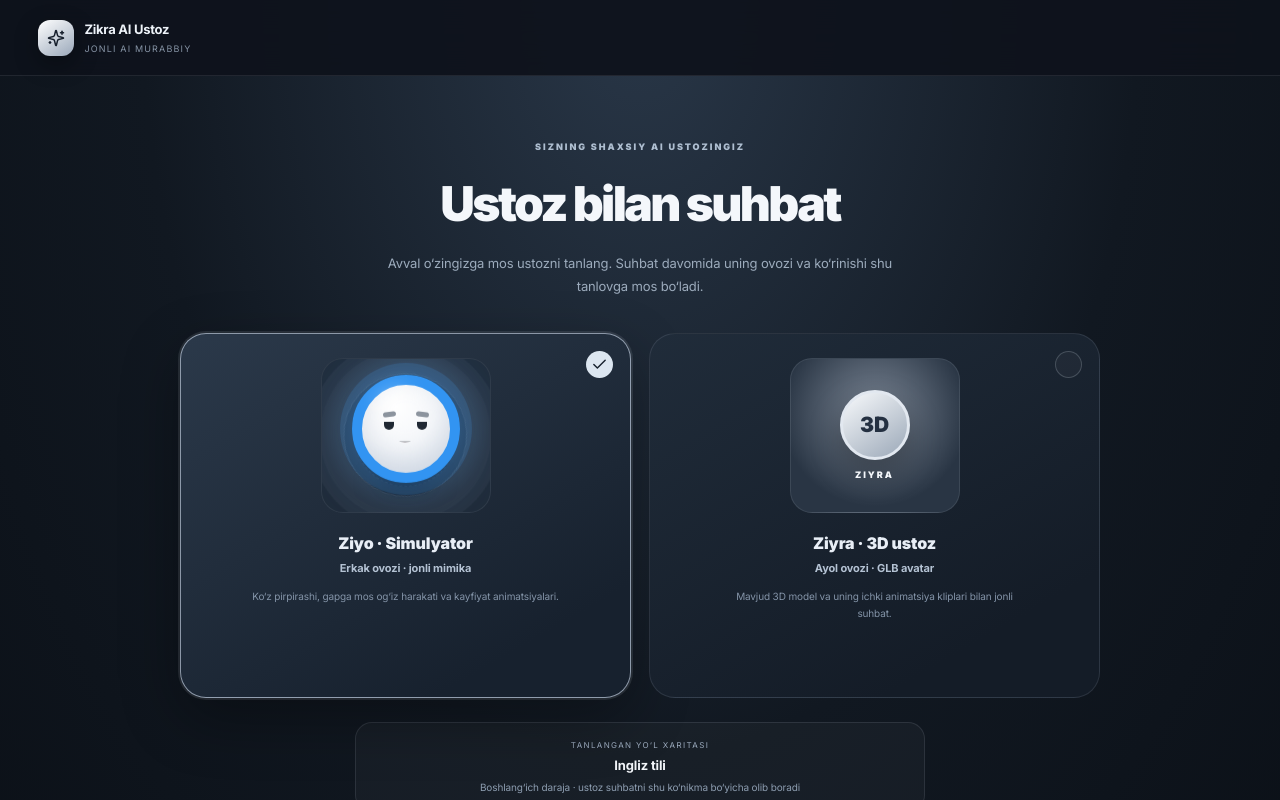
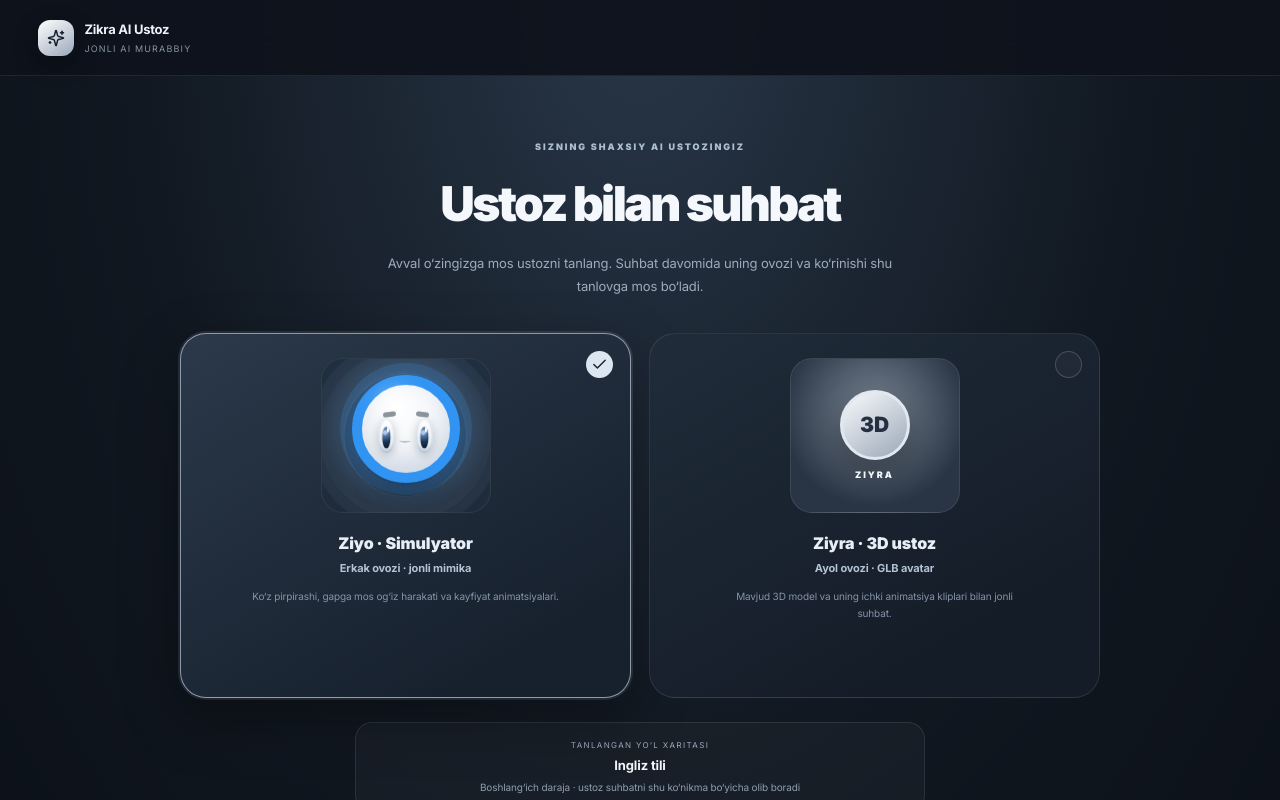
Before and after one commit to asomiddinmeliboyev048-coder/zikra01, a Next.js app: page /ai-ustoz/studio in a window 1280 px wide. Built offline with nearby package versions, Linux system fonts and the light colour scheme; no server answers.

Commit message:
Give Ziyo larger expressive eyes and playful anger flame effect

```diff
--- a/src/app/ai-ustoz/studio/studio.css
+++ b/src/app/ai-ustoz/studio/studio.css
@@ -293,3 +293,28 @@ model-viewer{position:relative;z-index:2;width:min(100%,1050px);height:calc(100%
   .stage-simulator .expressive-eyes i{min-height:18px}
   .stage-simulator.expressive-surprised .expressive-eyes i{min-height:25px}
 }
+
+/* Ziyo v2: larger awake eyes, expressive pupils and distinct mood silhouettes. */
+.expressive-tutor .expressive-eyes{top:38%;left:19%;width:62%;align-items:center;transition:transform .24s ease,top .24s ease}
+.expressive-tutor .expressive-eyes i{position:relative;display:block;width:31%;height:15%;min-height:34px;overflow:visible;border-radius:48% 48% 44% 44%;background:linear-gradient(180deg,#fff 0%,#f5f8fc 72%,#d9e3ee 100%);box-shadow:0 2px 8px #101b2b35,inset 0 -2px 4px #aab9ca;animation:ziyo-natural-blink 6.2s infinite;transform-origin:center;transition:height .22s ease,width .22s ease,border-radius .22s ease,background .22s ease}
+.expressive-tutor .expressive-eyes i+ i{animation-delay:.16s}
+.expressive-tutor .expressive-eyes i::after{content:"";position:absolute;left:50%;top:52%;width:43%;height:64%;border-radius:50%;background:radial-gradient(circle at 34% 26%,#a8c9ed 0 9%,#527ba9 20%,#1b3554 57%,#0b1728 100%);box-shadow:0 0 0 1px #10233c25;transform:translate(-50%,-45%);transition:transform .22s ease,width .22s ease,height .22s ease}
+.expressive-tutor .expressive-eyes i::before{content:"";position:absolute;z-index:2;left:59%;top:32%;width:13%;height:18%;border-radius:50%;background:#fff;box-shadow:0 0 4px #fff9;transform:translate(-50%,-50%)}
+@keyframes ziyo-natural-blink{0%,42%,46%,100%{transform:scaleY(1)}44%{transform:scaleY(.12)}}
+.expressive-tutor.expressive-idle .expressive-eyes i,.expressive-tutor.expressive-listening .expressive-eyes i,.expressive-tutor.expressive-speaking .expressive-eyes i{height:15%;min-height:34px}
+.expressive-tutor.expressive-surprised .expressive-eyes i{height:21%;min-height:45px;width:33%;border-radius:50%}
+.expressive-tutor.expressive-amused .expressive-eyes i{height:9px;min-height:9px;width:31%;border-radius:50% 50% 65% 65%;background:#263445;box-shadow:none}
+.expressive-tutor.expressive-amused .expressive-eyes i::before,.expressive-tutor.expressive-amused .expressive-eyes i::after{display:none}
+.expressive-tutor.expressive-thinking .expressive-eyes{transform:translateY(-3px) scale(.96)}
+.expressive-tutor.expressive-skeptical .expressive-eyes i:first-child{height:10%;min-height:23px}
+.expressive-tutor.expressive-skeptical .expressive-eyes i+ i{height:17%;min-height:37px}
+.expressive-tutor.expressive-playful-angry .expressive-eyes i{height:12%;min-height:29px;border-radius:35% 35% 48% 48%;background:linear-gradient(180deg,#fff4f2,#ffd9d5);box-shadow:0 0 12px #ff3b3b30}
+.expressive-tutor.expressive-playful-angry .expressive-eyes i::after{background:radial-gradient(circle at 35% 25%,#9bb4d2,#29364a 58%,#111a28)}
+.expressive-tutor.expressive-amused .expressive-mouth{height:13%;min-height:13px;border-radius:8px 8px 48% 48%}
+.expressive-tutor.expressive-playful-angry .expressive-head{border-color:#ff6666;box-shadow:0 0 0 7px #ff45451c,0 0 42px #ff29294f,inset 0 0 34px #ff38381c}
+.expressive-tutor.expressive-playful-angry .expressive-head::before,.expressive-tutor.expressive-playful-angry .expressive-head::after{content:"";position:absolute;z-index:4;top:-12%;width:19%;height:27%;background:linear-gradient(0deg,#ff3c19 0%,#ffb12b 48%,#fff0a8 78%,transparent 100%);filter:drop-shadow(0 0 9px #ff4b19);opacity:.95;clip-path:polygon(50% 0,68% 38%,100% 58%,70% 100%,28% 83%,0 48%,35% 40%);animation:ziyo-flame .42s ease-in-out infinite alternate;transform-origin:bottom center;pointer-events:none}
+.expressive-tutor.expressive-playful-angry .expressive-head::before{left:22%;transform:rotate(-12deg)}
+.expressive-tutor.expressive-playful-angry .expressive-head::after{right:22%;height:22%;animation-delay:.2s}
+@keyframes ziyo-flame{from{transform:translateY(2px) scale(.88) rotate(-4deg)}to{transform:translateY(-5px) scale(1.08) rotate(5deg)}}
+.expressive-tutor.expressive-playful-angry .expressive-nameplate{border-color:#ff666688;color:#ffdada}
+@media(max-width:680px){.expressive-tutor .expressive-eyes i{min-height:27px}.expressive-tutor.expressive-surprised .expressive-eyes i{min-height:36px}}
```
